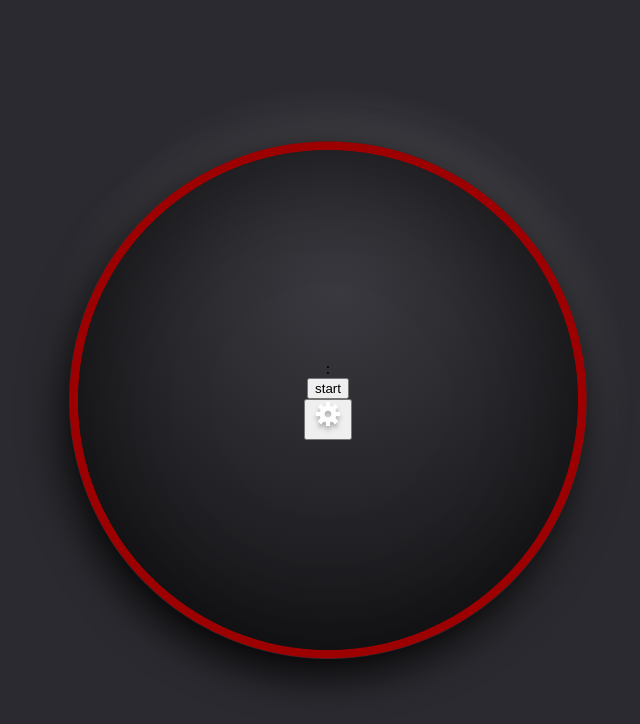
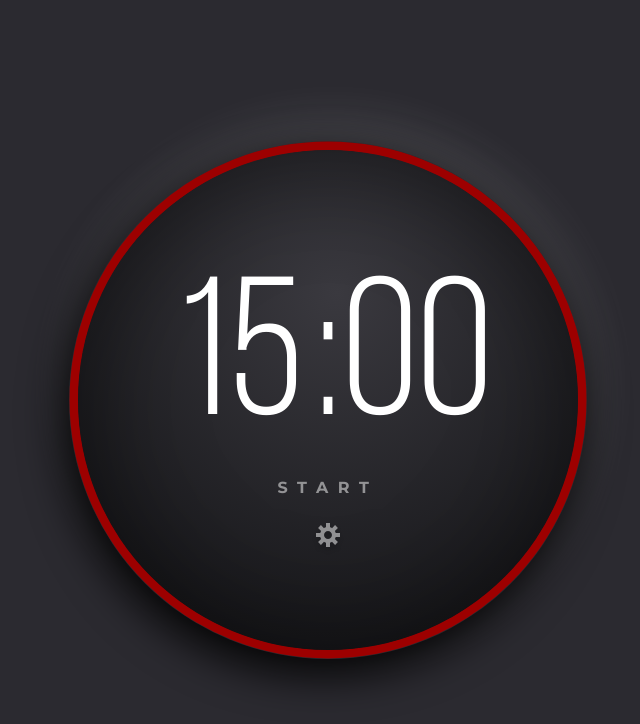
Before and after one commit to MrFootwork/advent-css-challenge-1, a website: page index.html in a window 1280 px wide. Shown: the whole page, without its empty margins (312-952 px from the left). Drawn offline with Linux system fonts and the light colour scheme.

Commit message:
ring finalisation

```diff
--- a/index.html
+++ b/index.html
@@ -9,7 +9,7 @@
 	</head>
 	<body>
 		<div class="wrapper">
-			<div class="ring">
+			<div class="ring ending">
 				<svg width="518" height="518" viewBox="0 0 518 518">
 					<circle stroke-width="9px" cx="259" cy="259" r="254" />
 				</svg>
@@ -17,13 +17,17 @@
 
 			<div class="timer">
 				<div class="time">
-					<div class="minutes" value="15"></div>
+					<div class="minutes">
+						<input type="text" name="minute" value="15" disabled />
+					</div>
 					<div class="colon">:</div>
-					<div class="seconds" value="00"></div>
+					<div class="seconds">
+						<input type="text" name="seconds" value="00" disabled />
+					</div>
 				</div>
 				<button class="start">start</button>
 				<button class="setting">
-					<img src="./STARTER/images/gear.svg" alt="Settings" />
+					<img src="./public/images/gear.svg" alt="Settings" />
 				</button>
 			</div>
 		</div>
--- a/src/scss/styles.scss
+++ b/src/scss/styles.scss
@@ -1,4 +1,11 @@
 @import 'colors/colors';
+
+@import url('https://fonts.googleapis.com/css2?family=Montserrat:wght@700&display=swap');
+
+@font-face {
+  font-family: "bebas";
+  src        : url('./../../public/fonts/bebasneue-book-webfont.woff') format('woff'), url('./../../public/fonts/bebasneue-book-webfont.woff2') format('woff2');
+}
 
 body {
   background: var(--main-bg-color);
@@ -30,7 +37,11 @@ body {
       left    : 0;
       top     : 0;
       z-index : 1;
-      stroke  : var(--ring-red)
+      stroke  : var(--ring-green);
+
+      &.ending {
+        stroke: var(--ring-red)
+      }
     }
 
     .timer {
@@ -42,6 +53,7 @@ body {
       height       : 500px;
       border-radius: 50%;
 
+
       display        : flex;
       align-items    : center;
       justify-content: center;
@@ -50,9 +62,71 @@ body {
       z-index : 2;
       position: relative;
 
+      .time {
+        color      : white;
+        font-family: "bebas";
+
+        display  : flex;
+        font-size: 196px;
+
+        margin-bottom: 1.5rem;
+
+        input[type="text"] {
+          border       : 0;
+          border-bottom: 1px dashed white;
+          background   : none;
 
 
+          color      : white;
+          font-family: "bebas";
+          font-size  : 196px;
+
+          width     : 150px;
+          height    : 170px;
+          text-align: center;
+
+          outline: none;
+
+          &:disabled {
+            border: none
+          }
+        }
+
+
+      }
+
+      .start {
+        background: none;
+        border    : none;
+
+        color         : white;
+        opacity       : .5;
+        font-family   : "bebas";
+        font-family   : 'Montserrat', sans-serif;
+        font-size     : 16px;
+        letter-spacing: 0.6em;
+        text-transform: uppercase;
+
+        margin-bottom: 1.5rem;
+        cursor       : pointer;
+
+        &:hover {
+          opacity: 1;
+        }
+      }
+
+      .setting {
+        background: none;
+        border    : none;
+
+        opacity: .5;
+
+        cursor: pointer;
+
+        &:hover {
+          opacity: 1;
+        }
+      }
     }
-
   }
 }
```
Also changed, not shown: public/fonts/bebasneue-book-webfont.woff (renamed from STARTER/fonts/bebasneue-book-webfont.woff), public/fonts/bebasneue-book-webfont.woff2 (renamed from STARTER/fonts/bebasneue-book-webfont.woff2), public/images/check.svg (renamed from STARTER/images/check.svg), public/images/gear.svg (renamed from STARTER/images/gear.svg), public/stylesheets/styles.css, 1 other file.
